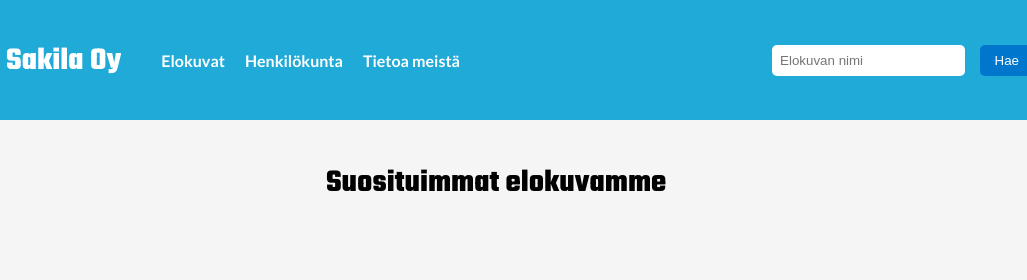
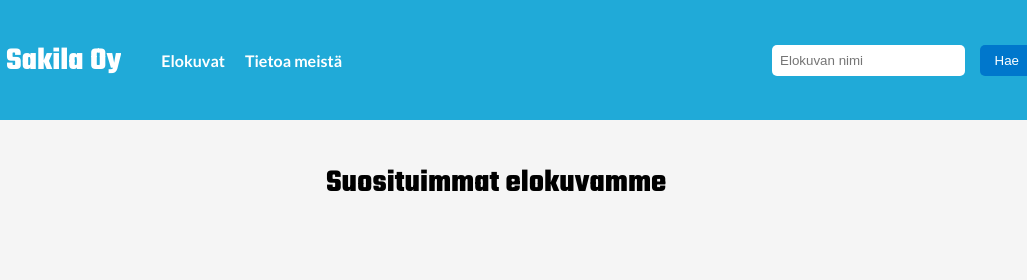
Before and after one commit to KWSSmeY/Sakila-Artur-ja-Sisu, a website: page sivupohjat/etusivu.ejs in a window 1280 px wide. Shown: the top 280 px of the page, 144-1171 px from the left. Drawn offline with nearby package versions, Linux system fonts and the light colour scheme; files that its build step writes are made by us from their sources; no server answers.

Commit message:
Poistettu henkilokunta

```diff
--- a/sivupohjat/osapohjat/header.ejs
+++ b/sivupohjat/osapohjat/header.ejs
@@ -22,7 +22,6 @@
         <nav>
           <ul>
             <li><a href="/genret">Elokuvat</a></li>
-            <li><a href="/henkilokunta">Henkilökunta</a></li>
             <li><a href="/tietoa-meista">Tietoa meistä</a></li>
           </ul>
         </nav>
```
Also changed, not shown: sivupohjat/henkilokunta.ejs (deleted).
